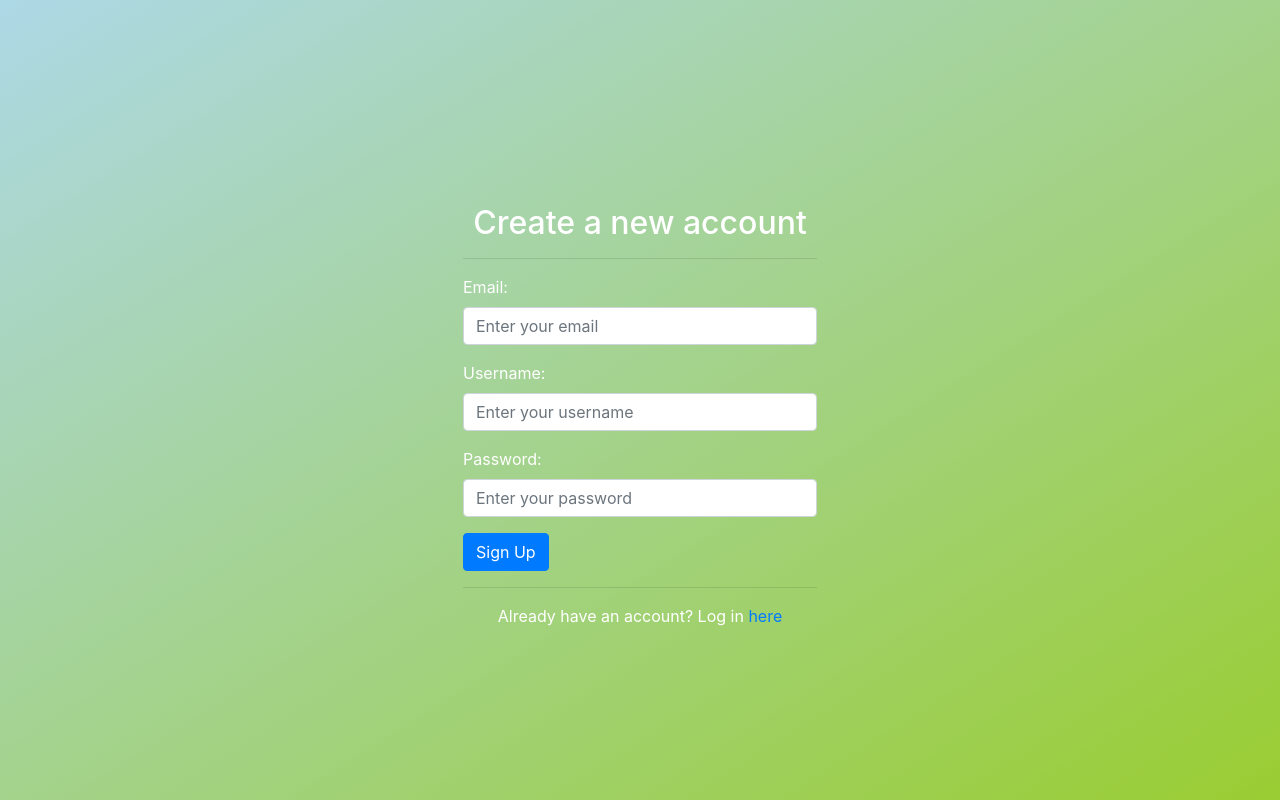
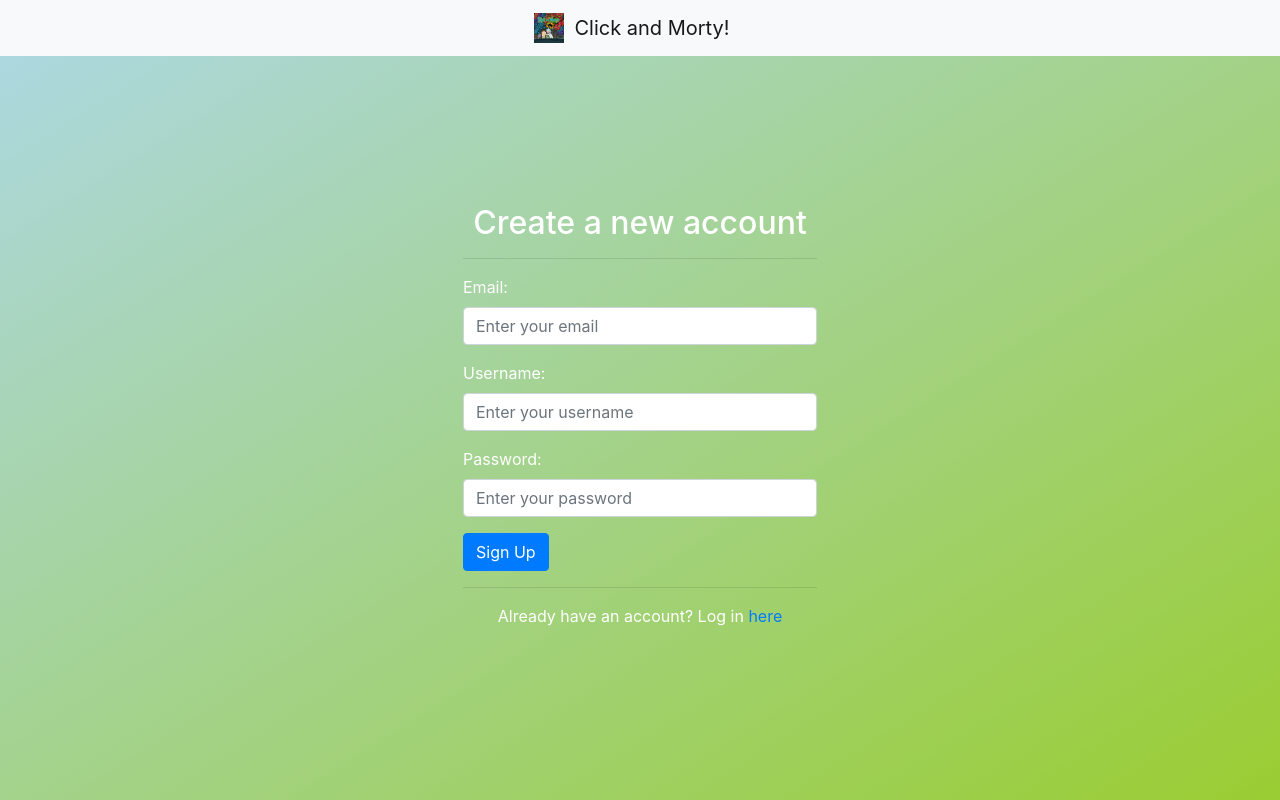
Before and after one commit to mdamian9/rick-and-morty-mern, a React (Create React App) app in the folder client/: page /signup in a window 1280 px wide. Built offline with nearby package versions, Linux system fonts and the light colour scheme.

Commit message:
Completed LogoNavbar component, created LoginPage, gave props to Logo component, changed name of app, and made other small adjustments

```diff
--- a/client/public/index.html
+++ b/client/public/index.html
@@ -24,7 +24,7 @@
       work correctly both with client-side routing and a non-root public URL.
       Learn how to configure a non-root public URL by running `npm run build`.
     -->
-    <title>React App</title>
+    <title>Click and Morty</title>
   </head>
   <body>
     <noscript>You need to enable JavaScript to run this app.</noscript>
--- a/client/src/components/LandingNavbar/LandingNavbar.js
+++ b/client/src/components/LandingNavbar/LandingNavbar.js
@@ -29,8 +29,8 @@ class LandingNavbar extends Component {
     render = () => {
         return (
             <Navbar color='light' light expand='md'>
-                <NavbarBrand href='/'>
-                    <Logo />
+                <NavbarBrand href='/' className='d-flex align-items-center'>
+                    <Logo width='30px' height='30px' />&ensp;<b>Click and Morty!</b>
                 </NavbarBrand>
                 <Nav className='ml-auto' navbar>
                     <Form inline id="login-form" onSubmit={this.handleFormSubmit}>
--- /dev/null
+++ b/client/src/components/LoginPage/LoginPage.js
@@ -0,0 +1,33 @@
+import React, { Component } from 'react';
+import LogoNavbar from '../LogoNavbar/LogoNavbar';
+import AuthService from '../AuthService/AuthService';
+
+class LoginPage extends Component {
+
+    constructor() {
+        super();
+        this.Auth = new AuthService()
+    };
+
+    componentWillMount = () => {
+        if (this.Auth.loggedIn()) {
+            this.props.history.replace('/home');
+        };
+    };
+
+    handleLogin = (username, password) => {
+
+    };
+
+    render = () => {
+        return (
+            <div>
+                <LogoNavbar />
+
+            </div>
+        );
+    };
+
+};
+
+export default LoginPage;
--- a/client/src/components/Logo/Logo.js
+++ b/client/src/components/Logo/Logo.js
@@ -1,11 +1,8 @@
 import React from 'react';
 
-const Logo = () => {
+const Logo = ({ width, height }) => {
     return (
-        <div style={{ display: 'flex' }}>
-            <img src='assets/images/rm_01.jpg' alt='logo' width='30px' height='30px' />
-            <div><b>&ensp;Rick and Morty Clicking Game!</b></div>
-        </div>
+        <img src='assets/images/rm_01.jpg' alt='logo' width={width} height={height} />
     );
 };
 
--- /dev/null
+++ b/client/src/components/LogoNavbar/LogoNavbar.js
@@ -0,0 +1,15 @@
+import React from 'react';
+import { Navbar, NavbarBrand } from 'reactstrap';
+import Logo from '../Logo/Logo';
+
+const LogoNavbar = () => {
+    return (
+        <Navbar className='text-center justify-content-center' color='light'light expand='md'>
+            <NavbarBrand href='/' className='d-flex align-items-center'>
+                <Logo width='30px' height='30px' />&ensp;Click and Morty!
+            </NavbarBrand>
+        </Navbar>
+    );
+};
+
+export default LogoNavbar;
--- a/client/src/components/SignupPage/SignupPage.js
+++ b/client/src/components/SignupPage/SignupPage.js
@@ -1,6 +1,7 @@
 import React, { Component } from 'react';
 import { Link } from 'react-router-dom';
 import { Container, Row, Col } from 'reactstrap';
+import LogoNavbar from '../LogoNavbar/LogoNavbar';
 import SignupForm from '../SignupForm/SignupForm';
 import AuthService from '../AuthService/AuthService';
 
@@ -20,6 +21,7 @@ class SignupPage extends Component {
     render = () => {
         return (
             <div>
+                <LogoNavbar />
                 <div className="d-flex align-items-center text-white full-r-div">
                     <div className="mx-auto" style={{ width: '30%' }}>
                         <Container style={{ width: '100%' }}>
--- a/client/src/index.js
+++ b/client/src/index.js
@@ -6,11 +6,13 @@ import './index.css';
 import App from './App';
 import * as serviceWorker from './serviceWorker';
 import SignupPage from './components/SignupPage/SignupPage';
+import LoginPage from './components/LoginPage/LoginPage';
 
 ReactDOM.render(
     <Router>
         <Route exact path='/' component={App} />
         <Route exact path='/signup' component={SignupPage} />
+        <Route exact path='login' component={LoginPage} />
     </Router>,
     document.getElementById('root')
 );
```
